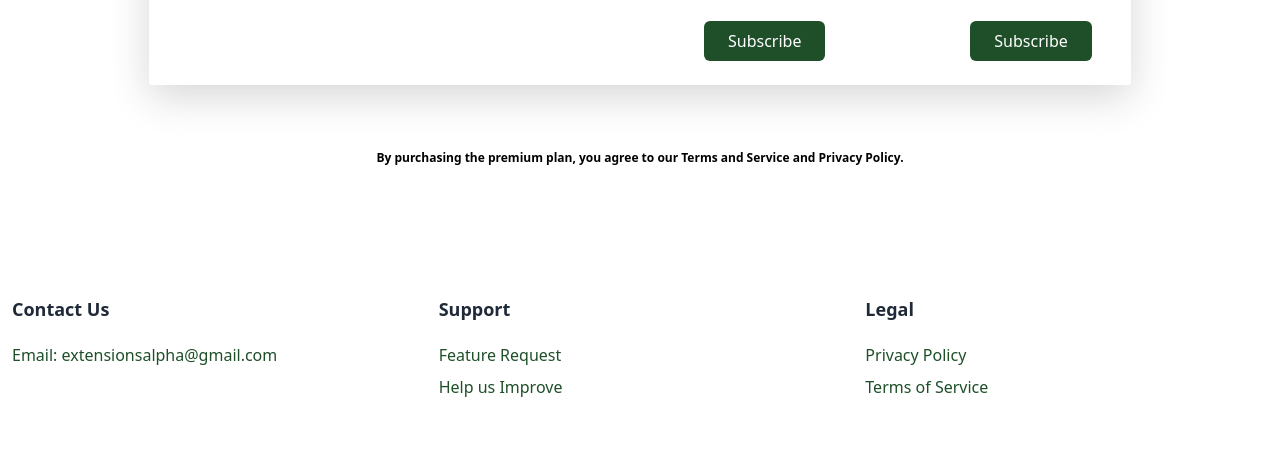
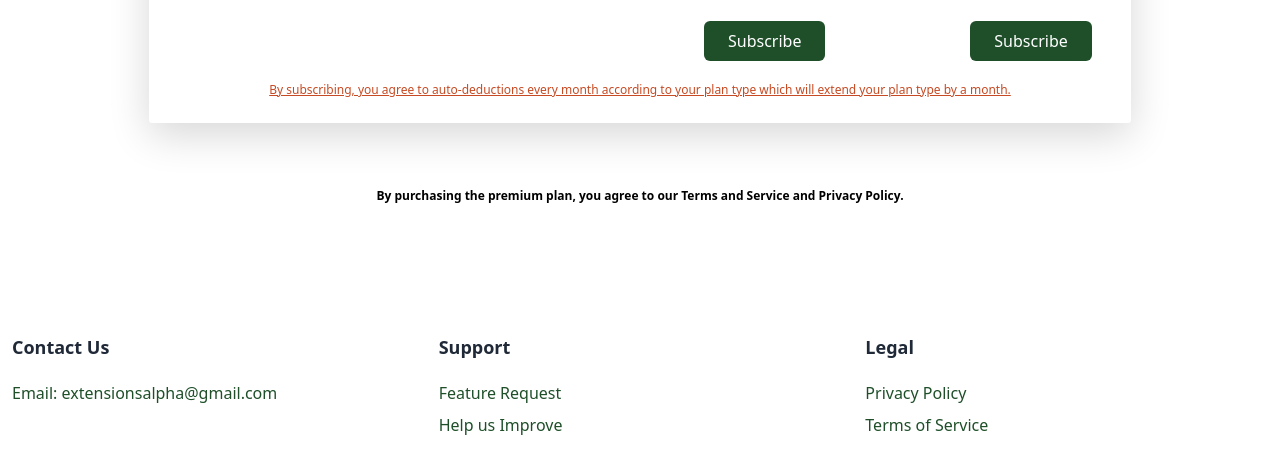
Before and after one commit to alphaextensions/wa-web-sender-website, a Gatsby site: page /pricing in a window 1280 px wide. Shown: the part 1207-1680 px from the top of the page. Built offline with nearby package versions, Linux system fonts and the light colour scheme; Gatsby itself is replaced by a stand-in of ours.

Commit message:
pricing terms

```diff
--- a/src/components/pricing/pricing.js
+++ b/src/components/pricing/pricing.js
@@ -433,16 +433,19 @@ export default function Pricing() {
           <tr>
             <th />
             <th />
-            <th style={{ padding: '24px 0px' }}>
+            <th style={{ padding: '24px 0px', paddingBottom: 12 }}>
               <div style={{ width: '200px', margin: 'auto' }}>
                 {showBasicButton()}
               </div>
             </th>
-            <th style={{ padding: '24px 0px' }}>
+            <th style={{ padding: '24px 0px', paddingBottom: 12 }}>
               <div style={{ width: '200px', margin: 'auto' }}>
                 {showAdvanceButton()}
               </div>
             </th>
+          </tr>
+          <tr>
+            <th colspan="4" style={{color: '#C64A23', fontSize: '12px', textDecoration: 'underline', paddingBottom: 24, textAlign: 'center'}}>By subscribing, you agree to auto-deductions every month according to your plan type which will extend your plan type by a month.</th>
           </tr>
         </tbody>
       </table>
```
